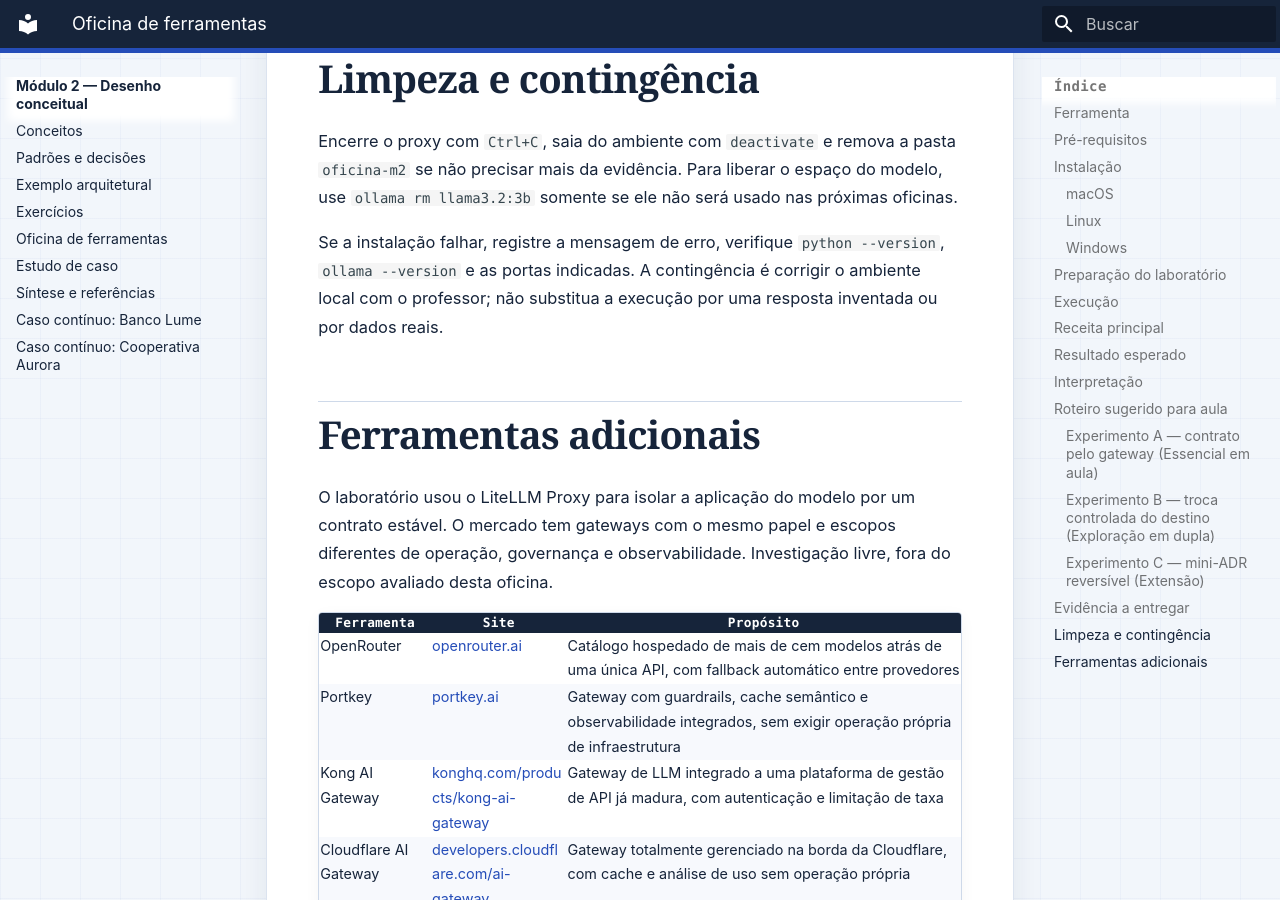
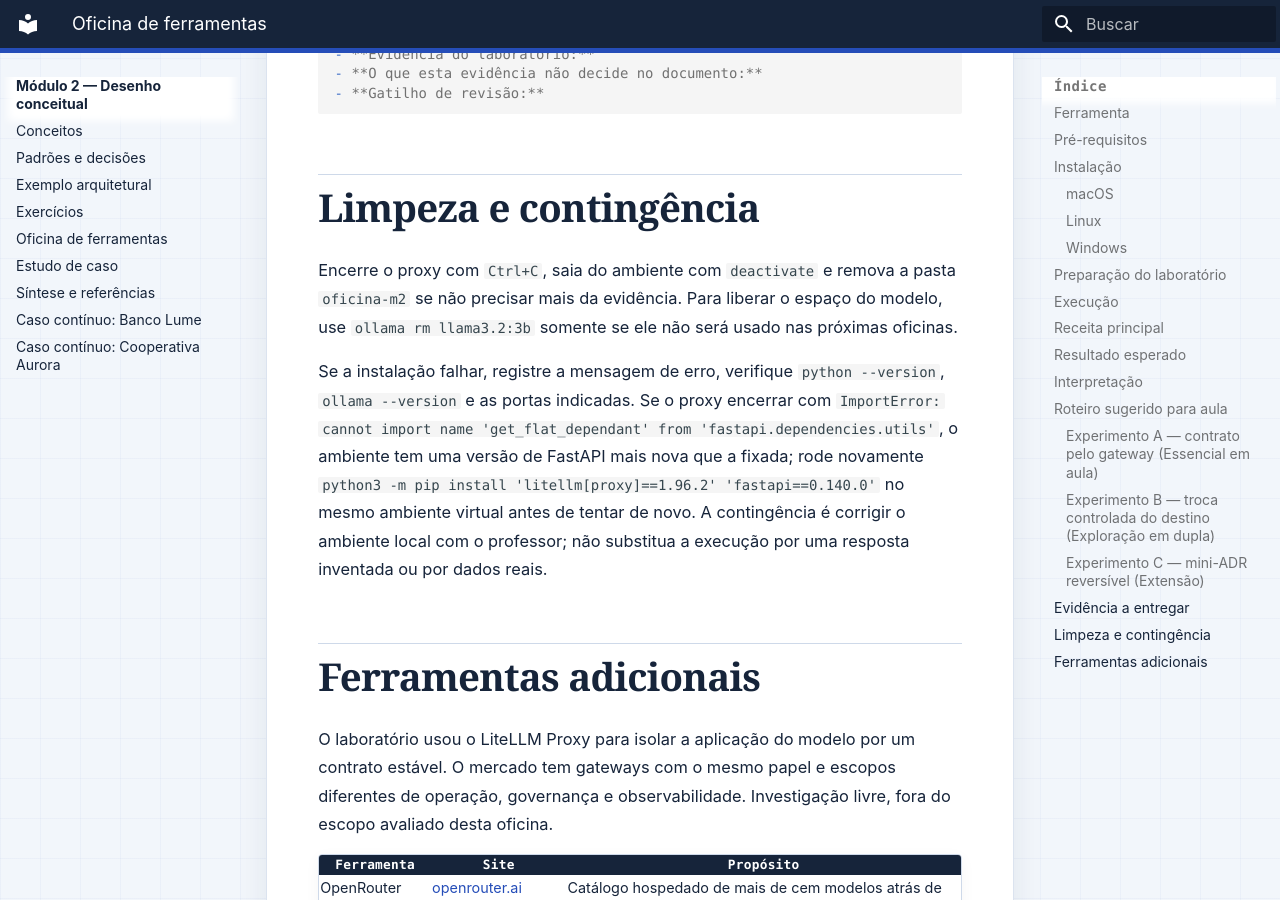
Before and after one commit to aulas-marco/arquitetura-solucoes-ia-generativa, an MkDocs documentation site: the page built from docs/modulo-2-desenho-conceitual/oficina-de-ferramentas.md, in a window 1280 px wide and 900 px high, scrolled down 7902 px. Built offline with MkDocs 1.6.1 and Material for MkDocs 9.7.7, drawn with Linux system fonts in a browser that asks for light colours; some of the changed text lies outside the part shown.

Commit message:
Trava fastapi==0.140.0 nos laboratórios que instalam litellm[proxy]
Sem essa fixação, pip resolve fastapi para a versão mais recente, que
removeu fastapi.dependencies.utils.get_flat_dependant — uma função interna
ainda importada pelo proxy do LiteLLM — e o gateway falha ao iniciar com
ImportError. Reproduzi o erro num ambiente limpo, fixei litellm==1.96.2 e
fastapi==0.140.0, e confirmei ponta a ponta (proxy sobe, /v1/chat/completions
responde 200) antes de aplicar a correção nos módulos 2 e 6, que compartilham
o mesmo comando de instalação.

Co-Authored-By: Claude Sonnet 5 <noreply@anthropic.com>

````diff
--- a/docs/modulo-2-desenho-conceitual/oficina-de-ferramentas.md
+++ b/docs/modulo-2-desenho-conceitual/oficina-de-ferramentas.md
@@ -21,6 +21,8 @@ Esta oficina testa uma única hipótese do Documento de Arquitetura de Software:
 
 Primeiro confirme o interpretador disponível. Você precisa de Python 3.10 ou superior.
 
+O comando de instalação fixa as versões de `litellm` e `fastapi`: sem essa fixação, o `pip` resolve para a versão mais recente do FastAPI, que remove uma função interna ainda usada pelo proxy do LiteLLM, e o gateway não inicia. Use exatamente as versões abaixo.
+
 ### macOS
 
 Baixe o Ollama em [ollama.com/download](https://ollama.com/download). No Terminal, confirme Python e crie o ambiente:
@@ -31,7 +33,7 @@ mkdir oficina-m2
 cd oficina-m2
 python3 -m venv .venv
 source .venv/bin/activate
-python3 -m pip install 'litellm[proxy]'
+python3 -m pip install 'litellm[proxy]==1.96.2' 'fastapi==0.140.0'
 ollama pull llama3.2:3b
 ```
 
@@ -47,7 +49,7 @@ mkdir oficina-m2
 cd oficina-m2
 python3 -m venv .venv
 source .venv/bin/activate
-python3 -m pip install 'litellm[proxy]'
+python3 -m pip install 'litellm[proxy]==1.96.2' 'fastapi==0.140.0'
 ollama pull llama3.2:3b
 ```
 
@@ -63,7 +65,7 @@ mkdir oficina-m2
 cd oficina-m2
 python -m venv .venv
 .venv\Scripts\Activate.ps1
-python -m pip install 'litellm[proxy]'
+python -m pip install 'litellm[proxy]==1.96.2' 'fastapi==0.140.0'
 ollama pull llama3.2:3b
 ```
 
@@ -254,7 +256,7 @@ Entregue a tabela e uma mini-ADR de até 250 palavras.
 
 Encerre o proxy com `Ctrl+C`, saia do ambiente com `deactivate` e remova a pasta `oficina-m2` se não precisar mais da evidência. Para liberar o espaço do modelo, use `ollama rm llama3.2:3b` somente se ele não será usado nas próximas oficinas.
 
-Se a instalação falhar, registre a mensagem de erro, verifique `python --version`, `ollama --version` e as portas indicadas. A contingência é corrigir o ambiente local com o professor; não substitua a execução por uma resposta inventada ou por dados reais.
+Se a instalação falhar, registre a mensagem de erro, verifique `python --version`, `ollama --version` e as portas indicadas. Se o proxy encerrar com `ImportError: cannot import name 'get_flat_dependant' from 'fastapi.dependencies.utils'`, o ambiente tem uma versão de FastAPI mais nova que a fixada; rode novamente `python3 -m pip install 'litellm[proxy]==1.96.2' 'fastapi==0.140.0'` no mesmo ambiente virtual antes de tentar de novo. A contingência é corrigir o ambiente local com o professor; não substitua a execução por uma resposta inventada ou por dados reais.
 
 ## Ferramentas adicionais
 
````
Also changed, not shown: docs/modulo-6-operacao/oficina-de-ferramentas.md (+6 -4 lines).
